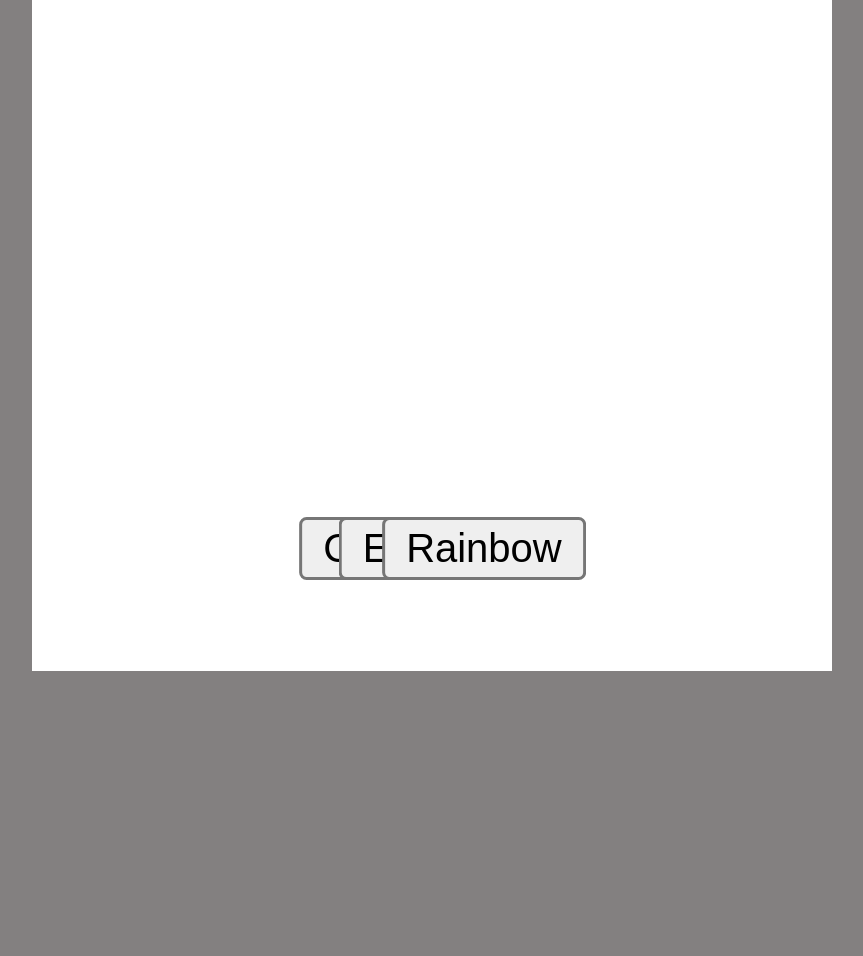
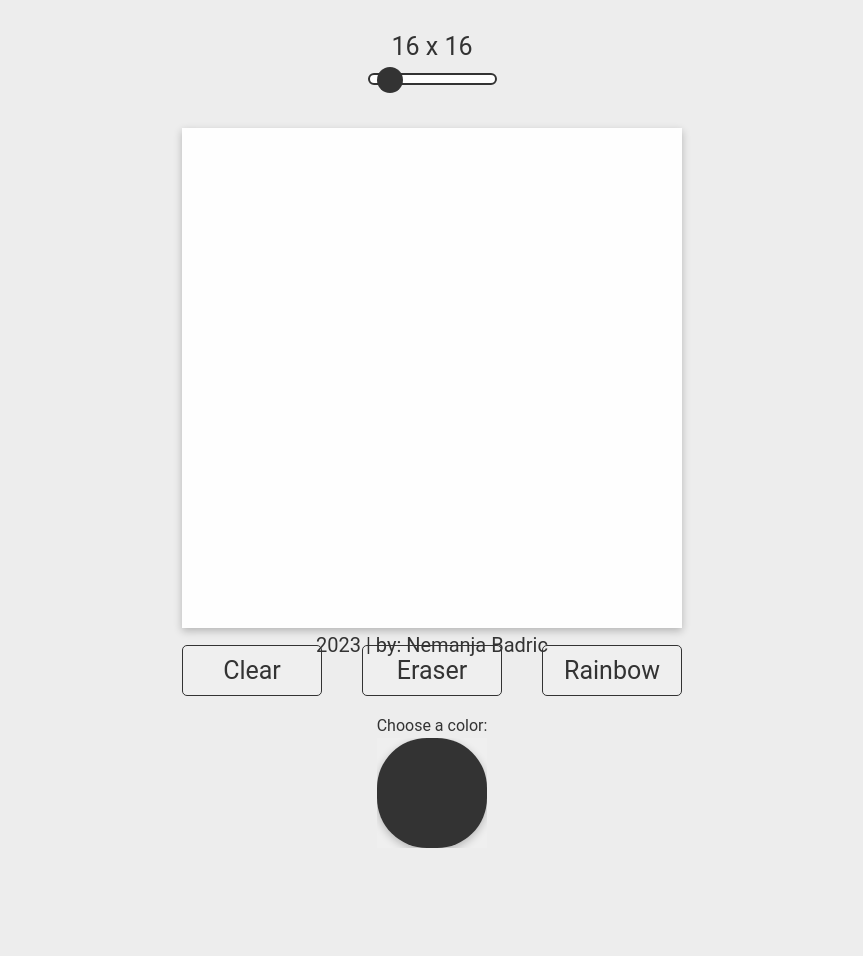
Before and after one commit to nemanjabdri/Etch-A-Sketch, a plain HTML site: page index.HTML in a window 1280 px wide. Shown: the part 129-1085 px from the top of the page, without its empty margins (208-1071 px from the left). Before the commit the page ends 800 px from the top, so only its background shows below. Drawn offline with Linux system fonts and the light colour scheme.

Commit message:
+animation, +button functionality

```diff
--- a/index.HTML
+++ b/index.HTML
@@ -2,23 +2,47 @@
 <html>
   <head>
     <meta charset="UTF-8">
-    <title>Page Title</title>
+    <title>Etch-a-sketch 2023</title>
+    <link rel="stylesheet" href="style.css" />
 
-    <style>
-
-    #main-grid {
-      position: absolute;
-      top: 50%;
-      left: 50%;
-      transform: translate(-50%, -50%);
-    }
-    </style>
 
   </head>
-  <body style="background-color: rgb(131, 128, 128);">
+  <header class="header">
+    <h1 class="title">Etch-a-sketch Game</h1>
+  </header>
 
-    <div id="main-grid"></div>
-    <div id="buttons"></div>
+  <body style="background-color: rgb(237, 237, 237);">
+
+    <div class="main">
+
+      <div class = "sliderArea">
+        <div id="sizeValue" style="text-align: center;">16 x 16</div>
+        <input type="range" min="12" max="64" value="16" id="mySlider">
+      </div>
+
+      <div id="main-grid"></div>
+
+        <div class="buttons">
+          <button id="clear" style="padding: 10px;">Clear</button>
+          <button id="eraser" style="padding: 10px;">Eraser</button>
+          <button id="rainbow" style="padding: 10px;">Rainbow</button>
+        </div>
+        <div class = "colorPickerArea">
+          <div id="colorPickerText" >Choose a color:</div>
+        <input id="colorPicker" type="color" value="#333333" />
+    </div>
+    </div>
+
+
+    <footer class="footer">
+      <p>
+        <script>
+          document.write(new Date().getFullYear());
+        </script>
+        | by: Nemanja Badric
+      </p>
+    </footer>
+
     <script src="main.js"></script>
   </body>
 </html>
--- a/main.js
+++ b/main.js
@@ -1,79 +1,115 @@
+const DEFAULT_SIZE = 16;
+const DEFAULT_COLOR = '#333333';
+const DEFAULT_MODE = 'color'
 
-let grid = document.getElementById('main-grid');
+let currentColor = DEFAULT_COLOR;
+let currentMode = DEFAULT_MODE;
+let currentSize = DEFAULT_SIZE;
+
+function setCurrentColor(newColor) {
+  currentColor = newColor;
+}
+
+function setCurrentMode(newMode) {
+  currentMode = newMode;
+  activateButton(newMode);
+}
+
+function setCurrentSize(newSize) {
+  currentSize = newSize;
+}
+
+const clear = document.getElementById('clear');
+const eraser = document.getElementById('eraser');
+const rainbow = document.getElementById('rainbow');
+const colorPicker = document.getElementById('colorPicker');
+const slider = document.getElementById("mySlider");
+const grid = document.getElementById('main-grid');
+
+//actions
+colorPicker.oninput = (e) => setCurrentColor(e.target.value)
+colorPicker.onclick = (e) => setCurrentMode('color')
+rainbow.onclick = () => setCurrentMode('rainbow')
+eraser.onclick = () => setCurrentMode('eraser')
+clear.onclick = () => reloadGrid()
+slider.onmousemove = (e) => updateSizeValue(e.target.value)
+slider.onchange = (e) => changeSize(e.target.value)
+
+let mouseDown = false
+document.body.onmousedown = () => (mouseDown = true)
+document.body.onmouseup = () => (mouseDown = false)
+
+function changeSize(value) {
+  setCurrentSize(value)
+  updateSizeValue(value)
+  reloadGrid()
+}
+
 let rows;
 let colls;
 let isDragging = false;
-grid.style.margin = '0px';
+let isEraserActive = false;
 
-for(let i = 0; i < 16; i++){
+    function createGrid(size){
 
-  rows = document.createElement('div');
+        grid.style.gridTemplateColumns = `repeat(${size}, 1fr)`
+        grid.style.gridTemplateRows = `repeat(${size}, 1fr)`
 
-  for(let j = 0; j < 16; j++){
+          for(let i = 0; i < size * size; i++){
+            const gridElement = document.createElement('div')
+            gridElement.classList.add('grid-element')
+            gridElement.addEventListener('mouseover', changeColor)
+            gridElement.addEventListener('mousedown', changeColor)
+            grid.appendChild(gridElement)
+          }
+    }
 
-    colls = document.createElement('div');
-    colls.classList.add('cell');
-    colls.style.height = '50px';
-    colls.style.width = '50px';
-    colls.style.margin = '0px';
-    colls.style.backgroundColor = 'white';
-    colls.classList.add('eachCell');
+    function changeColor(e) {
+      if (e.type === 'mouseover' && !mouseDown) return
+      if (currentMode === 'rainbow') {
+        const randomR = Math.floor(Math.random() * 256)
+        const randomG = Math.floor(Math.random() * 256)
+        const randomB = Math.floor(Math.random() * 256)
+        e.target.style.backgroundColor = `rgb(${randomR}, ${randomG}, ${randomB})`
+      } else if (currentMode === 'eraser') {
+        e.target.style.backgroundColor = '#ffffff';
+      } else if(currentMode === 'color'){ //color mode
+        e.target.style.backgroundColor = currentColor
+      }
+    }
 
-    colls.addEventListener('mousedown', handleMouseDown);
-    colls.addEventListener('mousemove', setColor);
+let sliderText = document.getElementById("sizeValue");
+let colorPickerText = document.getElementById("colorPickerText");
 
-    rows.append(colls);
+
+function updateSizeValue(value) {
+  sliderText.textContent = `${slider.value} x ${slider.value}`;
+}
+
+function reloadGrid() {
+  clearGrid()
+  createGrid(currentSize)
+}
+
+function clearGrid() {
+  grid.innerHTML = ''
+}
+
+function activateButton(newMode) {
+  if (currentMode === 'rainbow') {
+    rainbow.classList.remove('active')
+  } else if (currentMode === 'eraser') {
+    eraser.classList.remove('active')
   }
 
-  rows.style.display = 'flex';
-  grid.append(rows);
-}
-
-let allCells = document.querySelectorAll('.eachCell');
-
-function setColor(event) {
-  if(isDragging) {
-    event.target.style.backgroundColor = 'red';
+  if (newMode === 'rainbow') {
+    rainbow.classList.add('active')
+  } else if (newMode === 'eraser') {
+    eraser.classList.add('active')
   }
 }
 
-function handleMouseDown(event) {
-  event.target.style.backgroundColor = 'red';
-  isDragging = true;
-  document.addEventListener('mouseup', handleMouseUp);
+window.onload = () => {
+  createGrid(DEFAULT_SIZE)
+  activateButton(DEFAULT_MODE)
 }
-
-function handleMouseUp(event) {
-  isDragging = false;
-  document.removeEventListener('mouseup', handleMouseUp);
-}
-
-//creating buttons
-let clear = document.createElement('button');
-let buttons = document.getElementById('buttons');
-clear.style.scale = 3;
-clear.textContent = 'Clear';
-clear.addEventListener('click', reset);
-
-function reset(){
-
-    allCells.forEach((e) => {e.style.backgroundColor = 'white'});
-
-}
-
-let eraser = document.createElement('button');
-eraser.style.scale = 3;
-eraser.textContent = 'Eraser';
-
-let rainbow = document.createElement('button');
-rainbow.style.scale = 3;
-rainbow.textContent = 'Rainbow';
-
-
-buttons.append(clear);
-buttons.append(eraser);
-buttons.append(rainbow);
-buttons.style.display = 'flex';
-buttons.style.justifyContent = 'center';
-buttons.style.height = '85vh';
-buttons.style.alignItems = 'flex-end';
--- /dev/null
+++ b/style.css
@@ -0,0 +1,153 @@
+:root {
+  --primary-dark: #333;
+  --primary-light: #ededed;
+  --secondary-light: #fefefe;
+}
+
+*,
+*::before,
+*::after {
+  box-sizing: border-box;
+  padding: 0;
+  margin: 0;
+}
+
+body {
+  background-color: var(--primary-light);
+  color: var(--primary-dark);
+  font-family: 'Roboto', sans-serif;
+  line-height: 1.6;
+  margin-bottom: 100px;
+}
+
+button,
+input {
+  width: 100%;
+  border: none;
+  color: inherit;
+  font-family: inherit;
+  font-size: inherit;
+  cursor: pointer;
+  outline: none;
+}
+
+.header {
+  padding: 30px 0;
+}
+
+.title {
+  text-align: center;
+  font-size: 60px;
+}
+
+.main {
+  display: flex;
+  flex-direction: column;
+  align-items: center;
+  justify-content: flex-start;
+  gap: 35px;
+  max-width: 250px;
+  margin: 0 auto;
+}
+
+.buttons {
+  display: flex;
+  align-items: center;
+  justify-content: center;
+  font-size: 25px;
+  gap: 40px;
+  width: 500px;
+  height: 15px;
+}
+
+button {
+  border: 1px solid var(--primary-dark);
+  border-radius: 5px;
+}
+
+button.active {
+  background-color: var(--primary-dark);
+  color: var(--primary-light);
+}
+
+button,
+input[type='color'] {
+  transition: transform 0.1s ease-in-out;
+}
+
+button:hover,
+input[type='color']:hover {
+  transform: scale(1.05);
+}
+
+input[type='color']:active {
+  transition: transform 0.05s ease-in-out;
+  transform: scale(1);
+}
+
+input[type='color'] {
+  -webkit-appearance: none;
+  width: 110px;
+  height: 110px;
+  border: none;
+}
+
+input[type='color']::-webkit-color-swatch-wrapper {
+  padding: 0;
+}
+
+input[type='color']::-webkit-color-swatch {
+  border: none;
+  border-radius: 50px;
+  box-shadow: rgba(0, 0, 0, 0.24) 0px 3px 8px;
+}
+
+input[type='range'] {
+  -webkit-appearance: none;
+  background-color: var(--primary-light);
+}
+
+input[type='range']::-webkit-slider-runnable-track {
+  height: 12px;
+  border: 2px solid var(--primary-dark);
+  border-radius: 30px;
+  background: var(--secondary-light);
+}
+
+input[type='range']::-webkit-slider-thumb {
+  -webkit-appearance: none;
+  width: 26px;
+  height: 26px;
+  border-radius: 25px;
+  margin-top: -8px;
+  background: var(--primary-dark);
+}
+
+#sizeValue{
+  font-size: 25px;
+}
+
+#main-grid{
+  display: grid;
+  width: 500px;
+  height: 500px;
+  background-color: var(--secondary-light);
+  box-shadow: rgba(0, 0, 0, 0.24) 0px 3px 8px;
+}
+
+.grid-element {
+  user-select: none;
+}
+
+.footer {
+  position: absolute;
+  bottom: 0;
+  left: 0;
+  display: flex;
+  align-items: center;
+  justify-content: center;
+  gap: 10px;
+  width: 100%;
+  padding: 10px;
+  font-size: 20px;
+}
```
